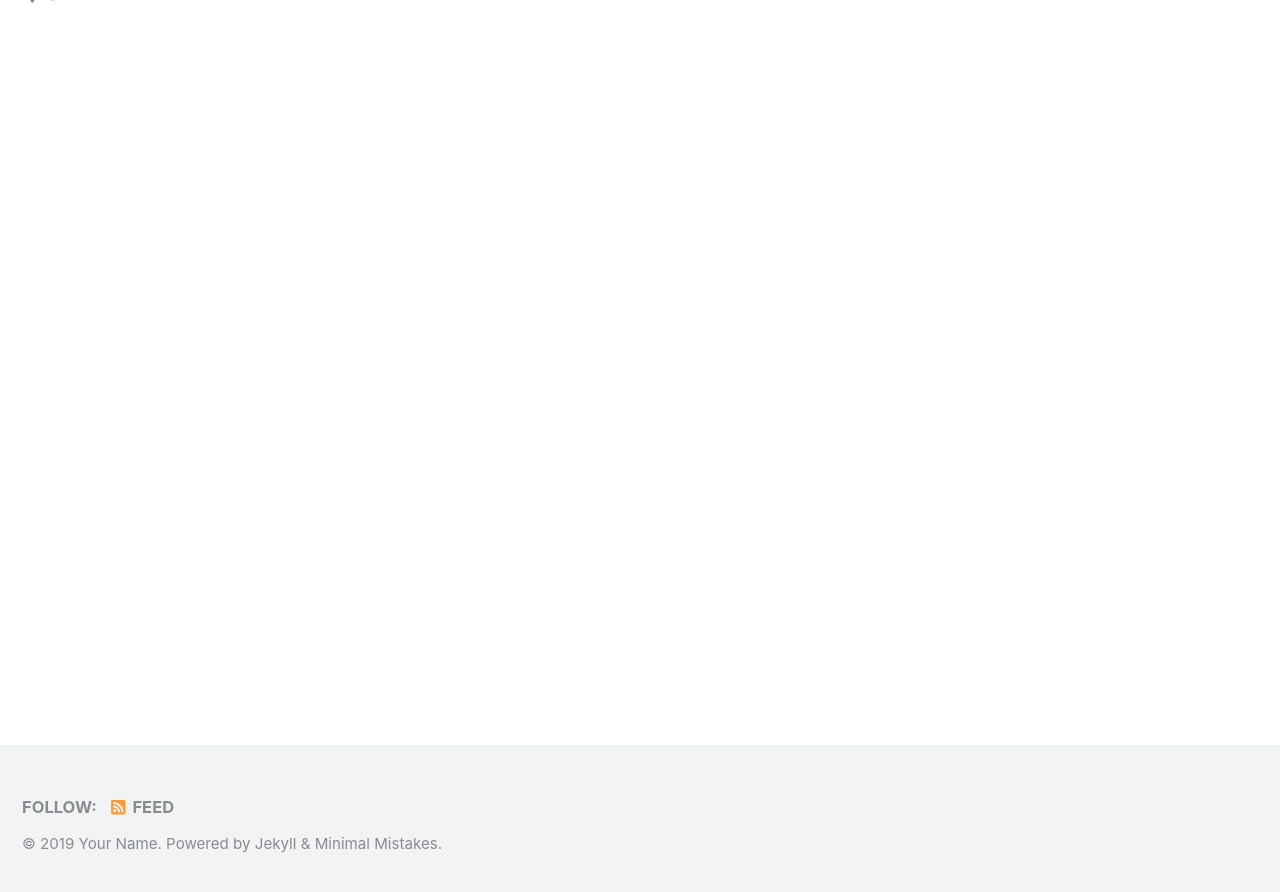
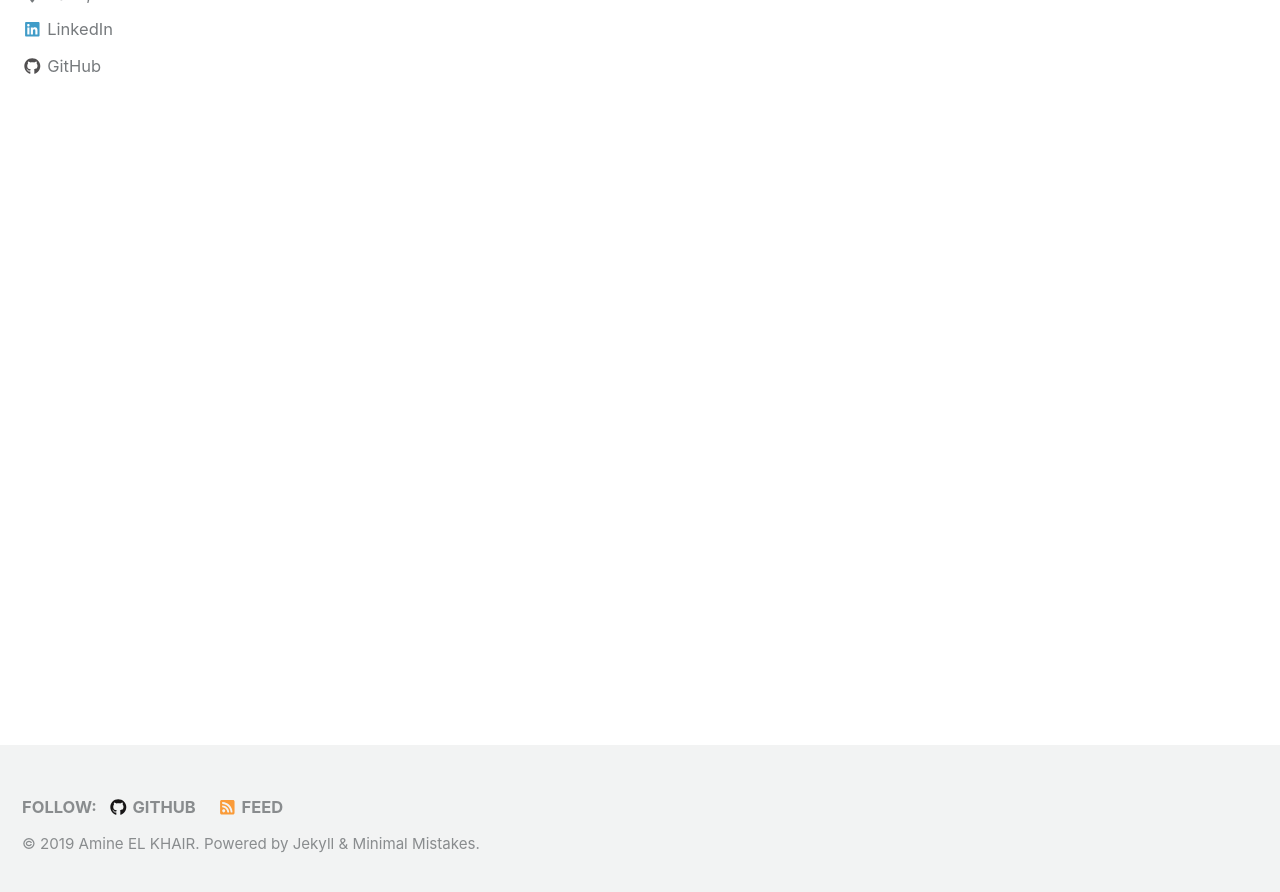
Before and after one commit to aelkhair/aelkhair.github.io, a Jekyll site: the page built from index.html, in a window 1280 px wide and 900 px high, scrolled down 253 px. Shown: the top 892 px of the window. Built offline with Jekyll 4.4.1, drawn with Linux system fonts in a browser that asks for light colours; nearby versions of some CDN libraries; the list of posts is cut into pages by our own code; some of the changed text lies outside the part shown.

Commit message:
kevin m'emmerde

```diff
--- a/_config.yml
+++ b/_config.yml
@@ -9,10 +9,10 @@ minimal_mistakes_skin    : "default" # "air", "aqua", "contrast", "dark", "dirt"
 
 # Site Settings
 locale                   : "en-US"
-title                    : "Site Title"
+title                    : "Amine EL KHAIR"
 title_separator          : "-"
-name                     : "Your Name"
-description              : "An amazing website."
+name                     : "Amine EL KHAIR"
+description              : "Personal Portfolio"
 url                      : # the base hostname & protocol for your site e.g. "https://mmistakes.github.io"
 baseurl                  : # the subpath of your site, e.g. "/blog"
 repository               : # GitHub username/repo-name e.g. "mmistakes/minimal-mistakes"
@@ -84,10 +84,10 @@ analytics:
 
 # Site Author
 author:
-  name             : "Your Name"
+  name             : "Amine EL KHAIR"
   avatar           : # path of avatar image, e.g. "/assets/images/bio-photo.jpg"
-  bio              : "I am an amazing person."
-  location         : "Somewhere"
+  bio              : "Personal Portfolio"
+  location         : "Paris, FRANCE"
   email            :
   uri              :
   home             : # null (default), "absolute or relative url to link to author home"
@@ -97,13 +97,13 @@ author:
   flickr           :
   facebook         :
   foursquare       :
-  github           :
+  github           : "aelkhair"
   gitlab           :
   google_plus      :
   keybase          :
   instagram        :
   lastfm           :
-  linkedin         : # "john-doe-12345678" (the last part of your profile url, e.g. https://www.linkedin.com/in/john-doe-12345678)
+  linkedin         : "amine-el-khair" # "john-doe-12345678" (the last part of your profile url, e.g. https://www.linkedin.com/in/john-doe-12345678)
   pinterest        :
   soundcloud       :
   stackoverflow    : # "123456/username" (the last part of your profile url, e.g. https://stackoverflow.com/users/123456/username)
@@ -253,3 +253,11 @@ defaults:
       comments: # true
       share: true
       related: true
+
+  # _pages
+  - scope:
+      path: ""
+      type: pages
+    values:
+      layout: single
+      author_profile: true
```
